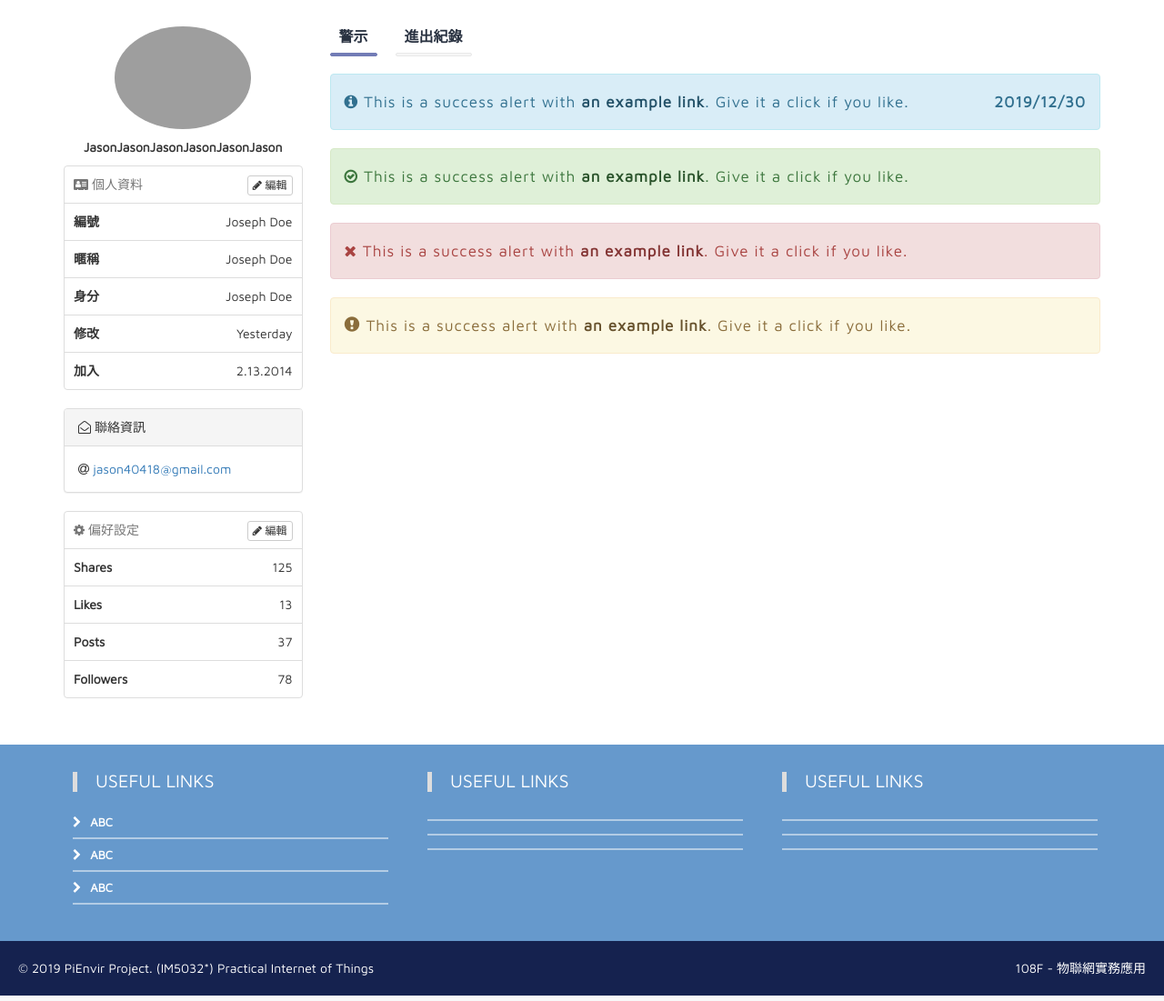
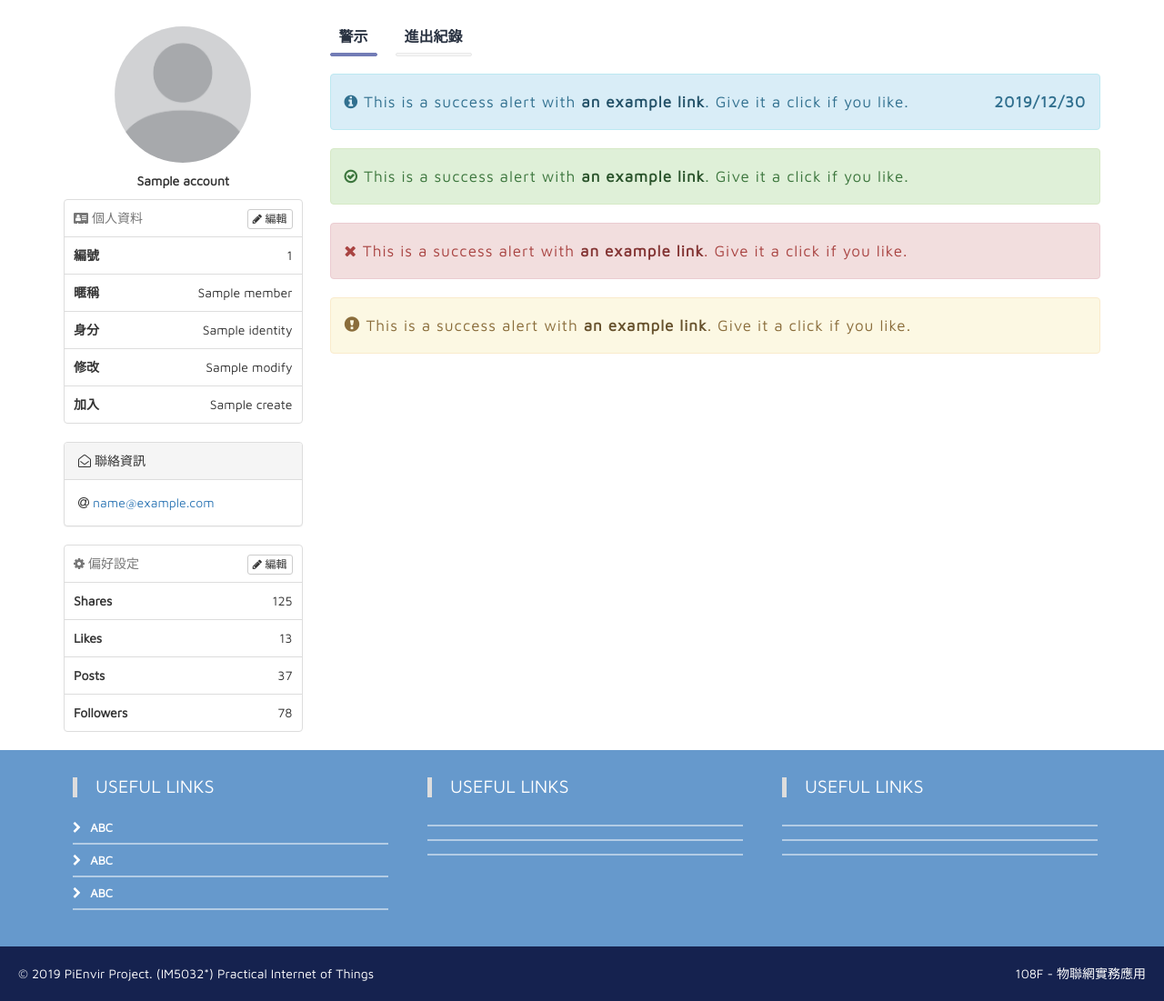
Before and after one commit to jason40418/iot_project, a Flask app: template templates/app/member/index.html in a window 1280 px wide. Shown: the part 51-1152 px from the top of the page at 91% size. Run offline with Flask 2, Linux system fonts and the light colour scheme; the template is opened without the code that fills it: most values are stand-ins (such as "Sample title", 1, 10 or a date in 2020); parts of the project's set-up code (start-up, migrations or seed data) failed here and were passed over; some libraries are stand-ins or nearby versions; grey boxes are pictures that could not be loaded.

Commit message:
[Add] Make template could read member profile

```diff
--- a/templates/app/member/index.html
+++ b/templates/app/member/index.html
@@ -3,6 +3,11 @@
 {%  block  description  %}允許使用者進行登入{%  endblock  %}
 
   {%  block  custom_css  %}
+  <style>
+    #profile ul > li {
+      min-height: 42px;
+    }
+  </style>
   {%  endblock  %}
 
     {%  block  content  %}
@@ -10,23 +15,24 @@
       <div class="col-sm-3">
         <!-- ROADMAP: 會員可以自己上傳頭像，並顯示在nav
         -->
-        <img title="profile image" class="img-circle img-responsive member-avaster" src="https://static-cdn.jtvnw.net/jtv_user_pictures/jason40418-profile_image-0accf77975732597-70x70.jpeg">
-        <span class="fill-all-center"><strong>JasonJasonJasonJasonJasonJason</strong></span>
+        <img title="profile image" class="img-circle img-responsive member-avaster" src="/static/images/avatar/default/image.png">
+        <span class="fill-all-center"><strong>{{ member.account }}</strong></span>
 
+        <div id="profile">
           <ul class="list-group">
             <li class="list-group-item text-muted"><i class="fa fa-address-card fa-1x"></i> 個人資料
               <button class="btn btn-xs btn-default pull-right"><i class="fa fa-pencil"></i> 編輯</button>
             </li>
-          <li class="list-group-item text-right"><span class="pull-left"><strong>編號</strong></span> Joseph Doe</li>
-          <li class="list-group-item text-right"><span class="pull-left"><strong>暱稱</strong></span> Joseph Doe</li>
-          <li class="list-group-item text-right"><span class="pull-left"><strong>身分</strong></span> Joseph Doe</li>
-          <li class="list-group-item text-right"><span class="pull-left"><strong>修改</strong></span> Yesterday</li>
-          <li class="list-group-item text-right"><span class="pull-left"><strong>加入</strong></span> 2.13.2014</li>
+            <li class="list-group-item text-right"><span class="pull-left"><strong>編號</strong></span> {{ member.id }}</li>
+            <li class="list-group-item text-right"><span class="pull-left"><strong>暱稱</strong></span> {{ member.name }}</li>
+            <li class="list-group-item text-right"><span class="pull-left"><strong>身分</strong></span> {{ member.identity }}</li>
+            <li class="list-group-item text-right"><span class="pull-left"><strong>修改</strong></span> {{ member.modify }}</li>
+            <li class="list-group-item text-right"><span class="pull-left"><strong>加入</strong></span> {{ member.create }}</li>
           </ul>
 
           <div class="panel panel-default">
             <div class="panel-heading"><i class="fa fa-envelope-open-o fa-1x"></i> 聯絡資訊</i></div>
-          <div class="panel-body"><i class="fa fa-at fa-1x"></i><a href="mailto:jason40418@gmail.com"> jason40418@gmail.com</a></i></div>
+            <div class="panel-body"><i class="fa fa-at fa-1x"></i><a href="mailto:{{ member.email }}"> {{ member.email }}</a></i></div>
           </div>
 
           <ul class="list-group">
@@ -38,6 +44,7 @@
             <li class="list-group-item text-right"><span class="pull-left"><strong>Posts</strong></span> 37</li>
             <li class="list-group-item text-right"><span class="pull-left"><strong>Followers</strong></span> 78</li>
           </ul>
+        </div>
 
       </div>
       <!--/col-3-->
```
Also changed, not shown: controllers/MemberController.py (+16 -4 lines), static/images/avatar/default/image.png (added), static/images/avatar/default/image.svg (added). Lines whose indentation alone changed are shown as unchanged.
